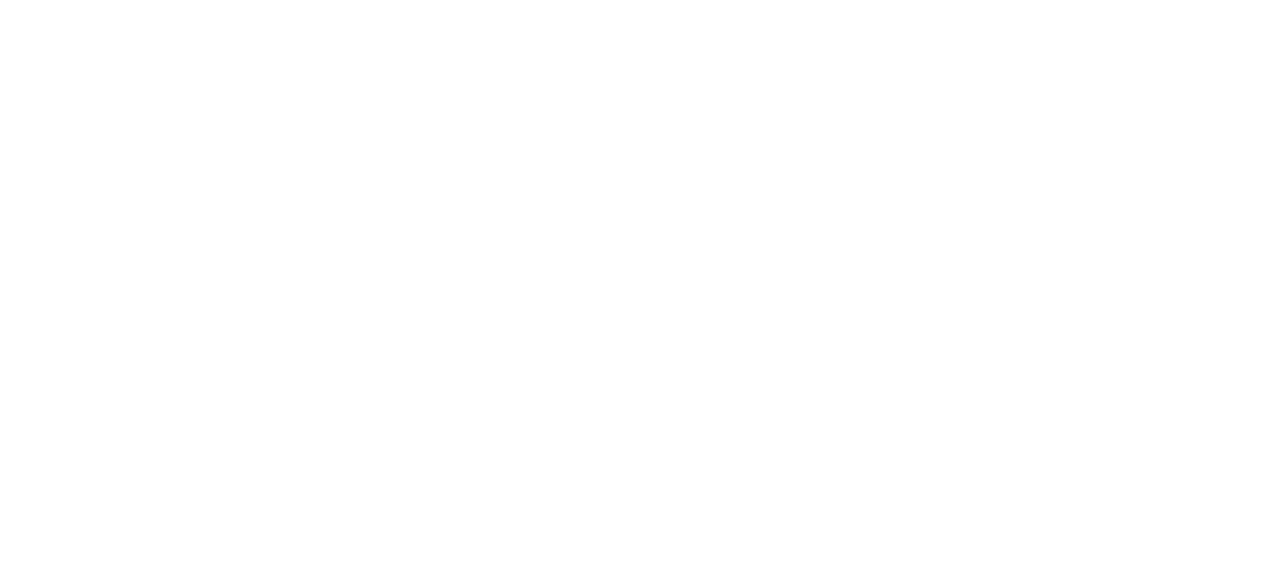
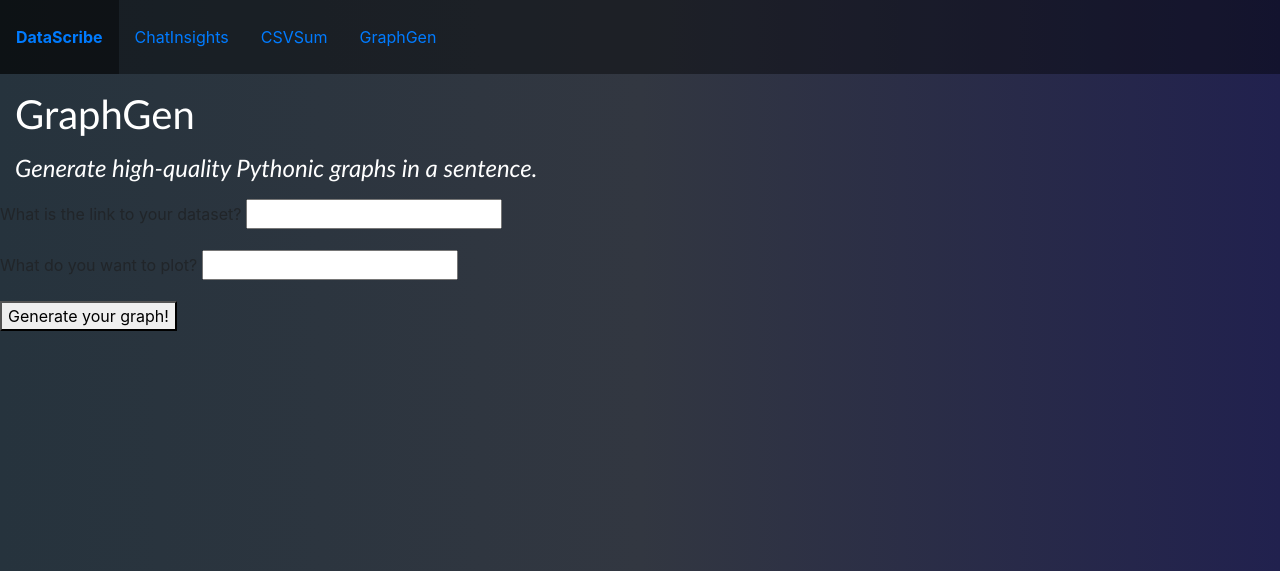
Before and after one commit to Dodesimo/DataScribe, a Flask app: page /graphgen in a window 1280 px wide. Before the commit the part shown is empty. Shown: the top 571 px of the page. Run offline with Flask 3, Linux system fonts and the light colour scheme; some libraries are stand-ins or nearby versions.

Commit message:
crude front end for graphgen created

```diff
--- a/app.py
+++ b/app.py
@@ -25,9 +25,12 @@
         query = request.form['query']
         return answer(datasetLoc, "from the dataset " + datasetLoc + "" + query)
 
-@app.route("/graphgen")
+@app.route("/graphgen", methods=["GET","POST"])
 def graphgen():
-    return render_template("graphgen.html")
+    if request.method == "POST":
+        return render_template("graphgen.html")
+    else:
+        return render_template("graphgen.html")
 
 if __name__ == "__main__":
     app.run()
--- a/templates/graphgen.html
+++ b/templates/graphgen.html
@@ -1,10 +1,38 @@
+{% extends 'base.html' %}
+
 <!DOCTYPE html>
 <html lang="en">
 <head>
     <meta charset="UTF-8">
-    <title>Title</title>
+    <title>DataScribe</title>
+    <link rel="stylesheet" href="https://stackpath.bootstrapcdn.com/bootstrap/4.1.3/css/bootstrap.min.css" integrity="sha384-MCw98/SFnGE8fJT3GXwEOngsV7Zt27NXFoaoApmYm81iuXoPkFOJwJ8ERdknLPMO" crossorigin="anonymous">
+		<link rel="stylesheet" href="https://use.fontawesome.com/releases/v5.5.0/css/all.css" integrity="sha384-B4dIYHKNBt8Bc12p+WXckhzcICo0wtJAoU8YZTY5qE0Id1GSseTk6S+L3BlXeVIU" crossorigin="anonymous">
+		<script src="https://ajax.googleapis.com/ajax/libs/jquery/3.3.1/jquery.min.js"></script>
+        <script type="module" src="https://md-block.verou.me/md-block.js"></script>
+		<link rel="stylesheet" type="text/css" href="{{ url_for('static', filename='style.css')}}"/>
+
+    <style>
+  </style>
+
 </head>
 <body>
 
+{% block content %}
+<p></p>
+    <h1 class="homehead">GraphGen</h1>
+<p></p>
+    <h4 class="homesub"><i>Generate high-quality Pythonic graphs in a sentence.</i></h4>
+    <p></p>
+    <p></p>
+    <form action="{{ url_for('graphgen')}}" method="post">
+            <label for="text-field">What is the link to your dataset?</label>
+            <input type="text" id="text-field" name="datasetLink" required>
+            <p></p>
+            <label for="text-field">What do you want to plot?</label>
+            <input type="text" id="text-field" name="query" required>
+            <p></p>
+            <button type="submit">Generate your graph!</button>
+    </form>
+{% endblock %}
 </body>
 </html>
```
Also changed, not shown: 1 other file.
